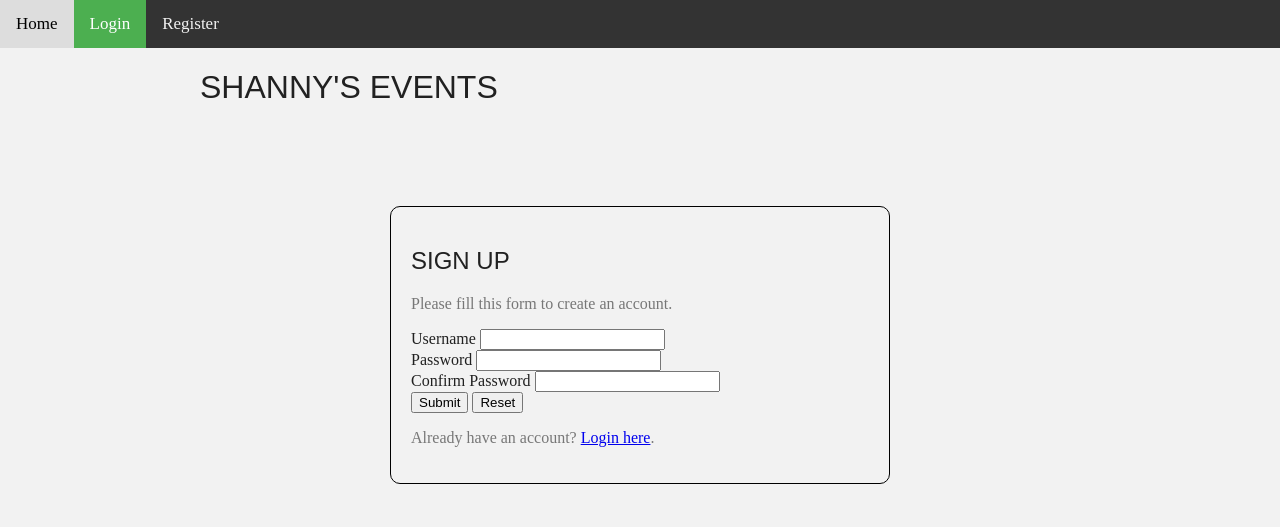
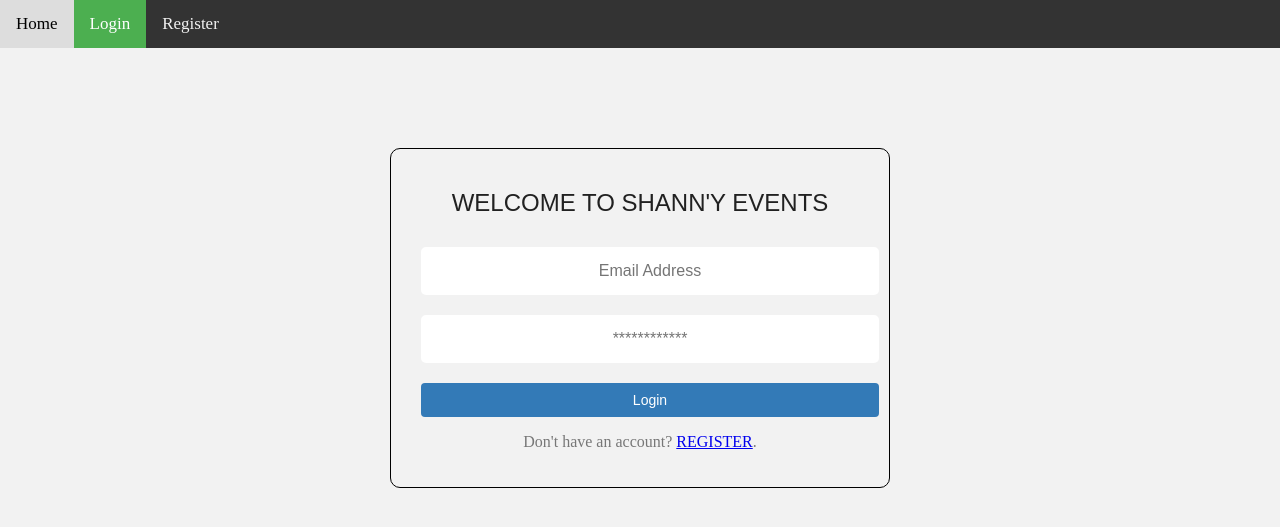
Before and after one commit to mukolweke/shanny-events, a PHP site: page /auth/login.php in a window 1280 px wide. Shown: the top 527 px of the page. Run offline with PHP 8.4, Linux system fonts and the light colour scheme.

Commit message:
login done

```diff
--- a/auth/login.php
+++ b/auth/login.php
@@ -1,39 +1,77 @@
 <?php
+session_start(); // session start
 
-require_once ('../backend/connect.php');
+// Check if the user is already logged in;
+if (isset($_SESSION["loggedin"]) && $_SESSION["loggedin"] === true) {
+    header("location: welcome.php");
+    exit;
+}
 
-// Define variables and initialize with empty values
-$username = $password = $confirm_password = "";
-$username_err = $password_err = $confirm_password_err = "";
+require_once "../backend/connect.php";
 
-// Processing form data when form is submitted
-if($_SERVER["REQUEST_METHOD"] == "POST"){
+$email = $password = "";
+$user_type = null;
+$email_err = $password_err = "";
 
-    // Validate username
-    if(empty(trim($_POST["username"]))){
-        $username_err = "Please enter a username.";
-    } else{
-        // Prepare a select statement
-        $sql = "SELECT id FROM users WHERE username = ?";
+if ($_SERVER["REQUEST_METHOD"] == "POST") {
 
-        if($stmt = mysqli_prepare($link, $sql)){
-            // Bind variables to the prepared statement as parameters
-            mysqli_stmt_bind_param($stmt, "s", $param_username);
+    // Check if email and password are empty
+    if (empty(trim($_POST["email"]))) {
+        $email_err = "Please provide an email to continue.";
+    } else {
+        $email = trim($_POST["email"]);
+    }
 
-            // Set parameters
-            $param_username = trim($_POST["username"]);
+    if (empty(trim($_POST["password"]))) {
+        $password_err = "Please enter your password.";
+    } else {
+        $password = trim($_POST["password"]);
+    }
 
-            // Attempt to execute the prepared statement
-            if(mysqli_stmt_execute($stmt)){
-                /* store result */
+    // Validate credentials on DB;
+    if (empty($email_err) && empty($password_err)) {
+        $sql = "SELECT id, email, password, user_type FROM users WHERE email = ?";
+
+        if ($stmt = mysqli_prepare($conn, $sql)) {
+            mysqli_stmt_bind_param($stmt, "s", $param_email);
+
+            $param_email = $email;
+
+            if (mysqli_stmt_execute($stmt)) {
                 mysqli_stmt_store_result($stmt);
 
-                if(mysqli_stmt_num_rows($stmt) == 1){
-                    $username_err = "This username is already taken.";
-                } else{
-                    $username = trim($_POST["username"]);
+                if (mysqli_stmt_num_rows($stmt) == 1) {
+
+                    mysqli_stmt_bind_result($stmt, $id, $email, $hashed_password, $user_type);
+
+                    if (mysqli_stmt_fetch($stmt)) {
+                        // Password is correct, so start a new session
+                        if (password_verify($password, $hashed_password)) {
+                            session_start();
+
+                            // Store data in session variables
+                            $_SESSION["loggedin"] = true;
+                            $_SESSION["id"] = $id;
+                            $_SESSION["email"] = $email;
+                            $_SESSION["user_type"] = $user_type;
+
+                            //redirect user according to user type
+                            if ($user_type == 1) {
+                                // admin/ event planner
+                                header("location: /admin/admin_page.php");
+                            } elseif ($user_type == 2) {
+                                // customer
+                                header("location: /client/client_page.php");
+                            }
+
+                        } else {
+                            $password_err = "The password you entered was not valid.";
+                        }
+                    }
+                } else {
+                    $email_err = "No account found with that email address.";
                 }
-            } else{
+            } else {
                 echo "Oops! Something went wrong. Please try again later.";
             }
         }
@@ -42,54 +80,8 @@ if($_SERVER["REQUEST_METHOD"] == "POST"){
         mysqli_stmt_close($stmt);
     }
 
-    // Validate password
-    if(empty(trim($_POST["password"]))){
-        $password_err = "Please enter a password.";
-    } elseif(strlen(trim($_POST["password"])) < 6){
-        $password_err = "Password must have atleast 6 characters.";
-    } else{
-        $password = trim($_POST["password"]);
-    }
-
-    // Validate confirm password
-    if(empty(trim($_POST["confirm_password"]))){
-        $confirm_password_err = "Please confirm password.";
-    } else{
-        $confirm_password = trim($_POST["confirm_password"]);
-        if(empty($password_err) && ($password != $confirm_password)){
-            $confirm_password_err = "Password did not match.";
-        }
-    }
-
-    // Check input errors before inserting in database
-    if(empty($username_err) && empty($password_err) && empty($confirm_password_err)){
-
-        // Prepare an insert statement
-        $sql = "INSERT INTO users (username, password) VALUES (?, ?)";
-
-        if($stmt = mysqli_prepare($link, $sql)){
-            // Bind variables to the prepared statement as parameters
-            mysqli_stmt_bind_param($stmt, "ss", $param_username, $param_password);
-
-            // Set parameters
-            $param_username = $username;
-            $param_password = password_hash($password, PASSWORD_DEFAULT); // Creates a password hash
-
-            // Attempt to execute the prepared statement
-            if(mysqli_stmt_execute($stmt)){
-                // Redirect to login page
-                header("location: login.php");
-            } else{
-                echo "Something went wrong. Please try again later.";
-            }
-        }
-
-        // Close statement
-        mysqli_stmt_close($stmt);
-    }
-
     // Close connection
-    mysqli_close($link);
+    mysqli_close($conn);
 }
 ?>
 
@@ -109,31 +101,23 @@ if($_SERVER["REQUEST_METHOD"] == "POST"){
 
 
 <div class="container">
-    <h1>Shanny's Events</h1>
     <div class="wrapper">
-        <h2>Sign Up</h2>
-        <p>Please fill this form to create an account.</p>
-        <form action="<?php echo htmlspecialchars($_SERVER["PHP_SELF"]); ?>" method="post">
-            <div class="form-group <?php echo (!empty($username_err)) ? 'has-error' : ''; ?>">
-                <label>Username</label>
-                <input type="text" name="username" class="form-control" value="<?php echo $username; ?>">
-                <span class="help-block"><?php echo $username_err; ?></span>
+        <h2 class="text-center">Welcome to Shann'y Events</h2>
+        <form action="login.php" method="post">
+            <div class=" <?php echo (!empty($email_err)) ? 'has-error' : ''; ?>">
+<!--                <label>Email</label>-->
+                <input type="email" name="email" class="input" placeholder="Email Address" value="<?php echo $email; ?>">
+                <span class="help-block text-center"><?php echo $email_err; ?></span>
             </div>
-            <div class="form-group <?php echo (!empty($password_err)) ? 'has-error' : ''; ?>">
-                <label>Password</label>
-                <input type="password" name="password" class="form-control" value="<?php echo $password; ?>">
-                <span class="help-block"><?php echo $password_err; ?></span>
+            <div class=" <?php echo (!empty($password_err)) ? 'has-error' : ''; ?>">
+<!--                <label>Password</label>-->
+                <input type="password" name="password" placeholder="************" class="input">
+                <span class="help-block text-center"><?php echo $password_err; ?></span>
             </div>
-            <div class="form-group <?php echo (!empty($confirm_password_err)) ? 'has-error' : ''; ?>">
-                <label>Confirm Password</label>
-                <input type="password" name="confirm_password" class="form-control" value="<?php echo $confirm_password; ?>">
-                <span class="help-block"><?php echo $confirm_password_err; ?></span>
+            <div class="">
+                <input type="submit" class="btn btn-primary input" value="Login">
             </div>
-            <div class="form-group">
-                <input type="submit" class="btn btn-primary" value="Submit">
-                <input type="reset" class="btn btn-default" value="Reset">
-            </div>
-            <p>Already have an account? <a href="login.php">Login here</a>.</p>
+            <p class="text-center">Don't have an account? <a href="register.php">REGISTER</a>.</p>
         </form>
     </div>
 </div>
--- a/backend/connect.php
+++ b/backend/connect.php
@@ -1,8 +1,4 @@
 <?php
-//define('DB_SERVER', 'localhost');
-//define('DB_USERNAME', 'root');
-//define('DB_PASSWORD', '');
-//define('DB_NAME', 'demo');
 
 $conn = mysqli_connect('Localhost', 'homestead', 'secret', 'shanny-events');
 
--- a/styles/main.css
+++ b/styles/main.css
@@ -68,6 +68,34 @@ p {
     color: red;
 }
 
+.btn-primary {
+    color: #fff;
+    background-color: #337ab7;
+    border-color: #2e6da4;
+    width: 100%;
+}
+
+.btn {
+    display: inline-block;
+    padding: 6px 12px;
+    margin-bottom: 0;
+    font-size: 14px;
+    font-weight: 400;
+    line-height: 1.42857143;
+    text-align: center;
+    white-space: nowrap;
+    vertical-align: middle;
+    -ms-touch-action: manipulation;
+    touch-action: manipulation;
+    cursor: pointer;
+    -webkit-user-select: none;
+    -moz-user-select: none;
+    -ms-user-select: none;
+    user-select: none;
+    background-image: none;
+    border: 1px solid transparent;
+    border-radius: 4px;
+}
 .topnav a {
     float: left;
     color: #f2f2f2;
```
Also changed, not shown: admin/admin_page.php (added, +44 -0 lines), auth/logout.php (added, +14 -0 lines), auth/register.php (+10 -11 lines), client/client_page.php (added, +44 -0 lines).
